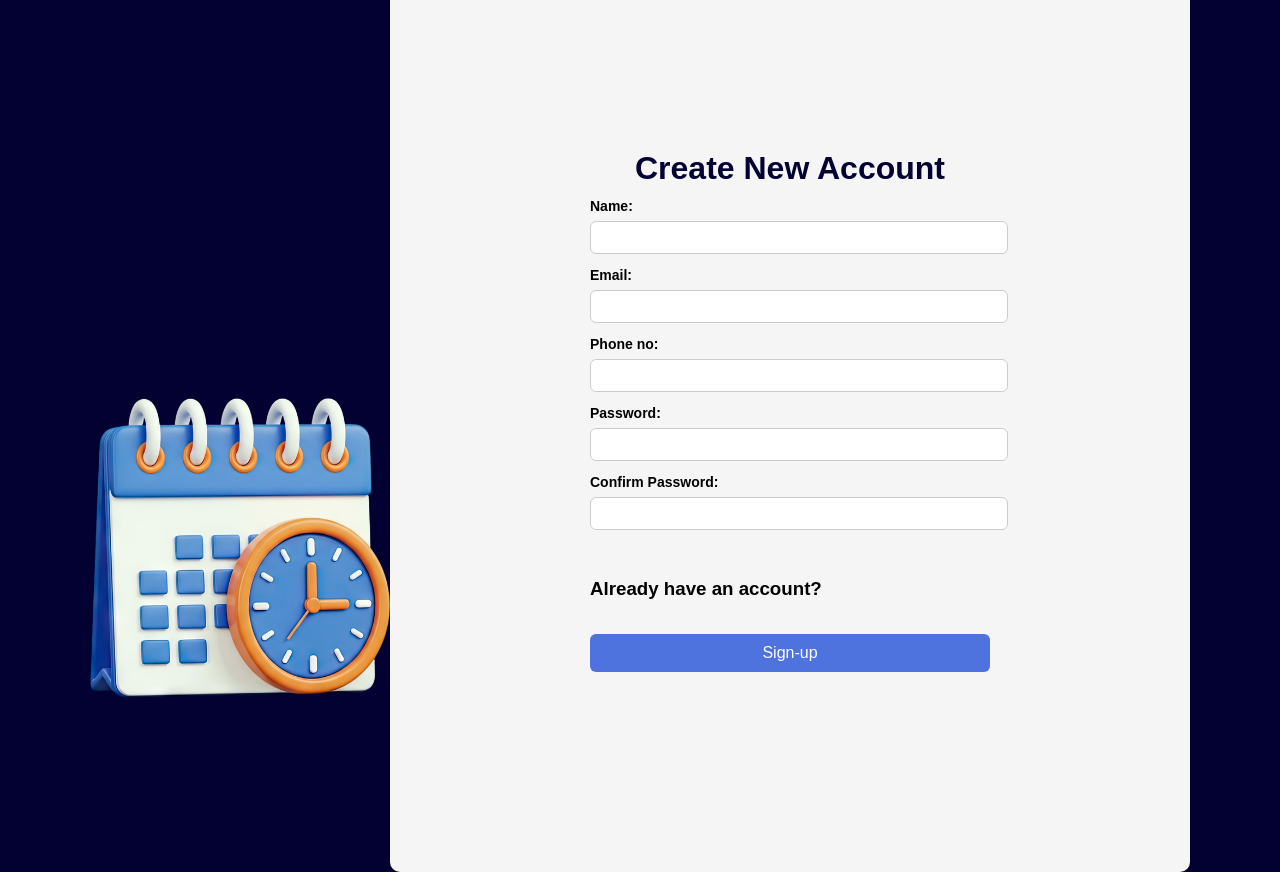
After one commit to Ankitjsr-dev05/Evecustom_BITcoders, a Django app: page /participantsignup/ in a window 1280 px wide. The commit adds this page. Run offline with Django 5.2, Linux system fonts and the light colour scheme.

Commit message:
participant signup

```diff
--- a/backend/Evecustom/home/urls.py
+++ b/backend/Evecustom/home/urls.py
@@ -3,6 +3,7 @@ from home import views
 
 urlpatterns = [
     path('', views.home, name='home'),
+    path('participantsignup/', views.participantsignup, name='participantsignup'),
 
 
 ]
--- a/backend/Evecustom/home/views.py
+++ b/backend/Evecustom/home/views.py
@@ -3,3 +3,6 @@ from django.shortcuts import render
 # Create your views here.
 def home(request):
     return render(request, 'index.html')
+
+def participantsignup(request):
+    return render(request, 'participantsignup.html')
--- /dev/null
+++ b/backend/Evecustom/static/css/signup.css
@@ -0,0 +1,101 @@
+body {
+        margin: 0;
+        padding: 0;
+        font-family: Arial, sans-serif;
+        background: linear-gradient(to right, #4e73df, #97c2b2);
+        display: flex;
+        justify-content: center;
+        align-items: center;
+        height: 100vh;
+        width: 100%;
+    }
+
+    .container {
+        background: white;
+        padding: 30px 40px;
+        width: 700px;
+        border-radius: 12px;
+        box-shadow: 0 10px 25px rgba(0, 0, 0, 0.2);
+    }
+
+    h1 {
+        text-align: center;
+        color: #030132;
+
+        margin-bottom: 10px;
+    }
+
+    h2 {
+        text-align: center;
+        font-size: 14px;
+        color: rgb(57, 3, 68);
+        margin-bottom: 20px;
+    }
+
+    label {
+        font-weight: bold;
+        font-size: 14px;
+    }
+
+    input[type="text"],
+    input[type="email"] {
+        width: 100%;
+        padding: 8px;
+        margin: 6px 0 12px 0;
+        border-radius: 6px;
+        border: 1px solid #ccc;
+        outline: none;
+    }
+
+    input:focus {
+        border-color: #4e73df;
+    }
+
+    .member-row {
+        display: flex;
+        gap: 10px;
+    }
+
+    .member-row input {
+        width: 100%;
+    }
+
+    .box {
+        background-color: whitesmoke;
+        padding: 200px;
+        width: 400px;
+        border-radius: 10px;
+        box-shadow: #4e73df;
+        text-align:left;
+    }
+
+    .box {
+        display: flex;
+
+    }
+
+
+
+
+    button {
+        width: 100%;
+        padding: 10px;
+        margin-top: 15px;
+        background-color: #4e73df;
+        color: white;
+        border: none;
+        border-radius: 6px;
+        font-size: 16px;
+        cursor: pointer;
+        transition: 0.3s;
+    }
+
+    button:hover {
+        background-color: #2e59d9;
+    }
+
+    .c {
+        background: linear-gradient(0deg, #030132, #030132),
+            linear-gradient(180deg, rgba(252, 100, 100, 0) 0%, rgba(43, 21, 21, 0.2) 92.1%);
+
+    }
--- a/backend/Evecustom/templates/index.html
+++ b/backend/Evecustom/templates/index.html
@@ -17,6 +17,7 @@
             <p class="browsehappy">You are using an <strong>outdated</strong> browser. Please <a href="#">upgrade your browser</a> to improve your experience.</p>
         <![endif]-->
         welcome to home page
+        <a href="{% url 'participantsignup' %}">signup</a>
 
         <script src="" async defer></script>
     </body>
--- /dev/null
+++ b/backend/Evecustom/templates/participantsignup.html
@@ -0,0 +1,47 @@
+{% load static %}
+<!DOCTYPE html>
+<html lang="en">
+
+<head>
+    <meta charset="UTF-8">
+    <meta name="viewport" content="width=device-width, initial-scale=1.0">
+    <title>signin page</title>
+    <link rel="stylesheet" href="{% static 'css/signup.css' %}">
+
+</head>
+
+
+
+<body class="c">
+    <div> <img src="{% static 'images/calender.png' %}" width="300px" height="300px" style="margin-top: 300px;">
+    </div>
+    <div class="box">
+
+        <div>
+            <h1>Create New Account</h1>
+            <form>
+                <label>Name:</label>
+                <input type="text" plceholder="enter your name"><br>
+                <label>Email:</label>
+                <input type="text" plceholder="enter email">
+                <label>Phone no:</label>
+                <input type="text" ><br>
+                <label>Password:</label>
+                <input type="text" >
+
+
+
+                <label>Confirm Password:</label>
+                <input type="text" plceholder=><br>
+
+
+            </form><br>
+            <h3>Already have an account?</h3>
+            <button type="submit">Sign-up</button><br>
+
+        </div>
+    </div>
+
+</body>
+
+</html>
```
Also changed, not shown: backend/Evecustom/static/css/index.css (renamed from backend/static/css/index.css), backend/Evecustom/static/images/Participant with qr.png (renamed from backend/static/images/Participant with qr.png), backend/Evecustom/static/images/calender.png (added).
